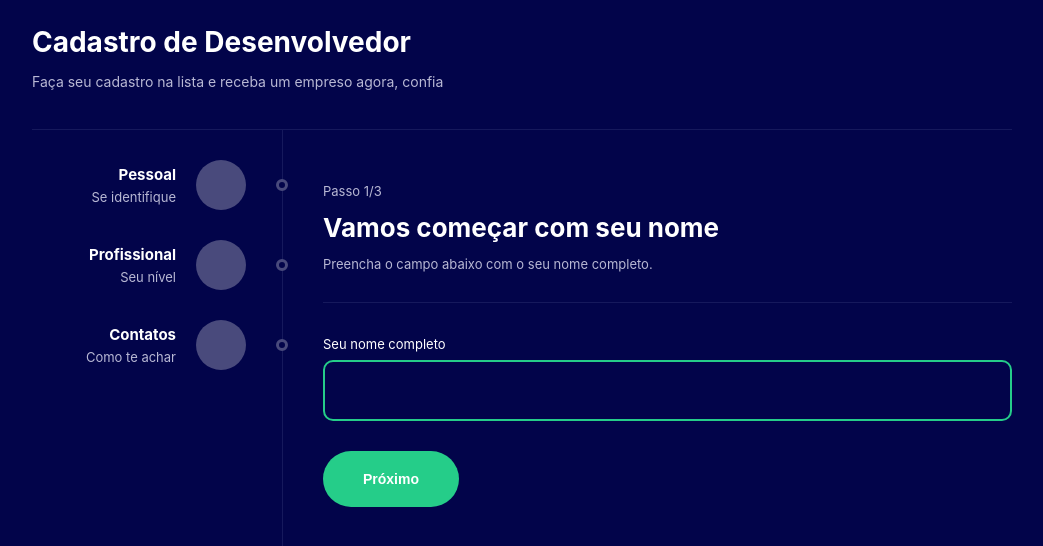
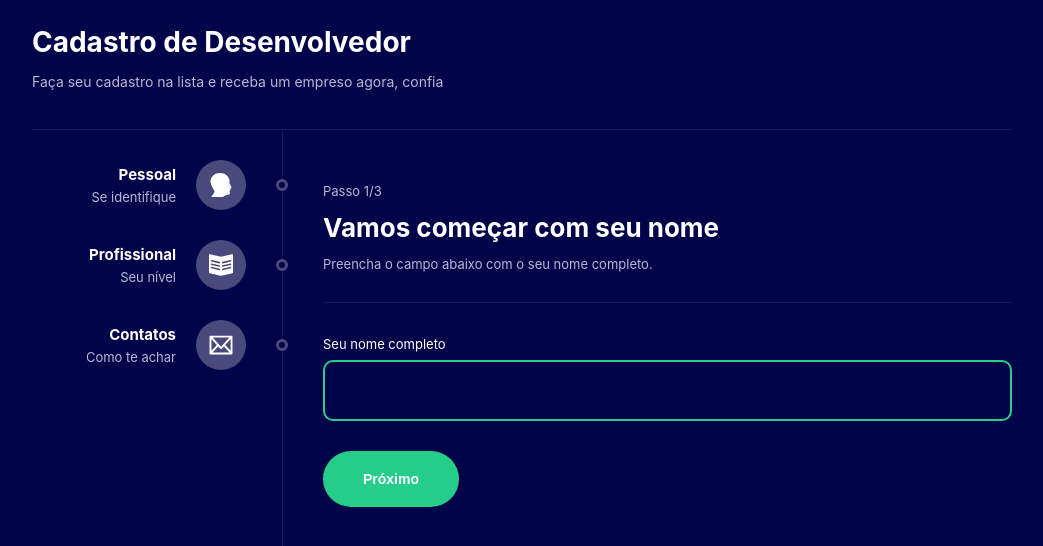
Before and after one commit to Sofia-Magalhaes/Formulario-multi-etapa, a React (Create React App) app in the folder multiform/: page / in a window 1280 px wide. Shown: the top 546 px of the page, without its empty margins (118-1161 px from the left). Built offline with nearby package versions, Linux system fonts and the light colour scheme.

Commit message:
setando os svg no sidebar

```diff
--- a/multiform/src/components/SidebarItem/index.tsx
+++ b/multiform/src/components/SidebarItem/index.tsx
@@ -1,5 +1,8 @@
 import { Link } from 'react-router-dom';
 import * as C from './styles';
+import { ReactComponent as MailIcon } from '../../svgs/mail.svg'
+import { ReactComponent as BookIcon } from '../../svgs/book.svg'
+import { ReactComponent as ProfileIcon } from '../../svgs/profile.svg'
 
 type Props = {
     title: string;
@@ -17,7 +20,15 @@ export const SidebarItem = ({ title, description, icon, path }: Props) => {
                     <C.Description>{description}</C.Description>
                 </C.Info>
                 <C.IconArea>
-
+                    {icon === 'profile' &&
+                        <ProfileIcon fill="white" width={24} height={24} />
+                    }
+                    {icon === 'book' &&
+                        <BookIcon fill="white" width={24} height={24} />
+                    }
+                    {icon === 'mail' &&
+                        <MailIcon fill="white" width={24} height={24} />
+                    }
                 </C.IconArea>
                 <C.Point> </C.Point>
             </Link>
--- a/multiform/src/components/Theme/index.tsx
+++ b/multiform/src/components/Theme/index.tsx
@@ -2,12 +2,15 @@ import { ReactNode } from 'react';
 import * as C from './styles';
 import { Header } from '../Header';
 import { SidebarItem } from '../SidebarItem'
+import { useForm } from '../../contexts/FormContext'
 
 type Props = {
     children: ReactNode;
 }
 
 export const Theme = ({ children }: Props) => {
+    const { state } = useForm();
+
     return (
         <C.Container>
             <C.Area>
```
